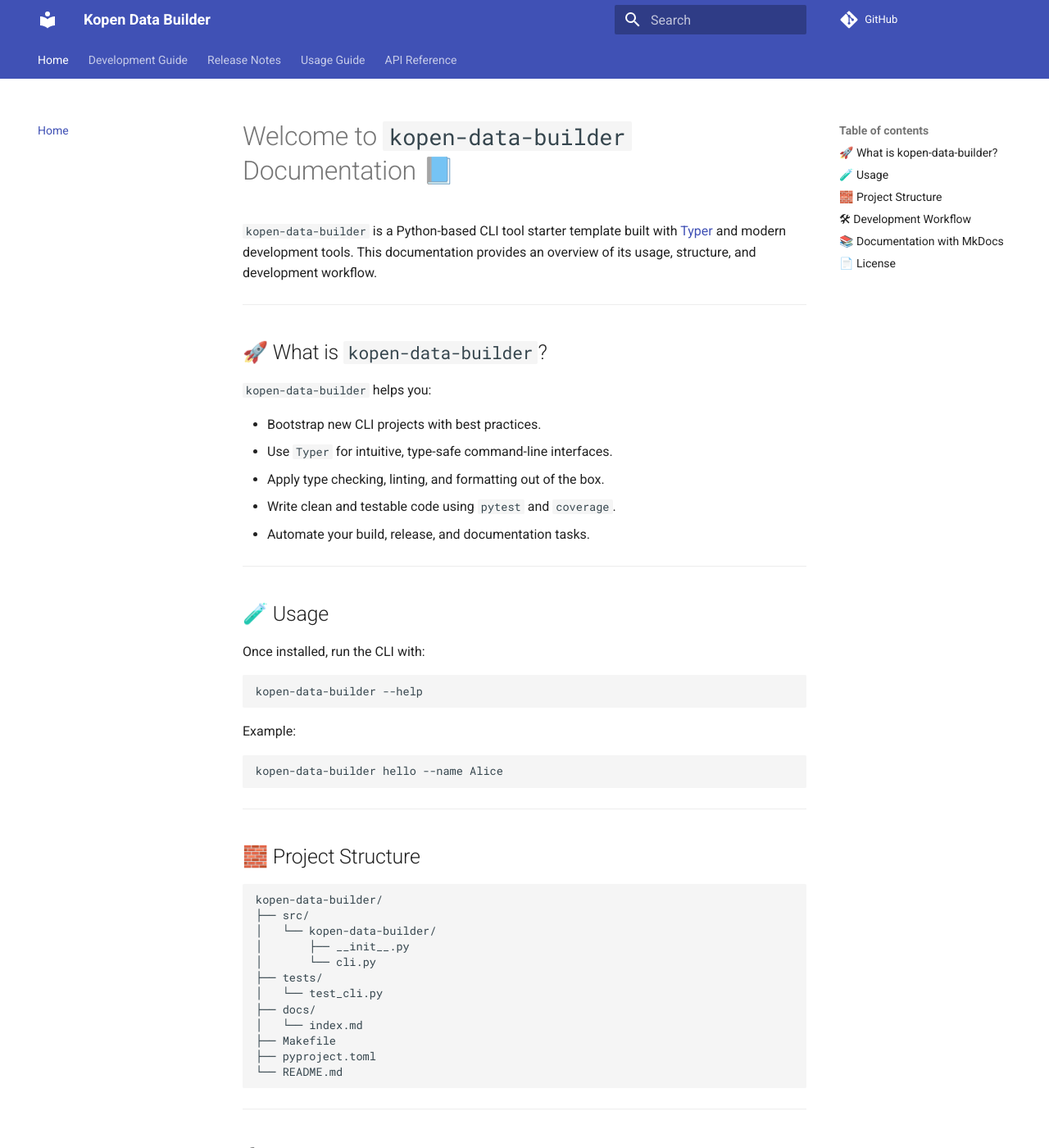
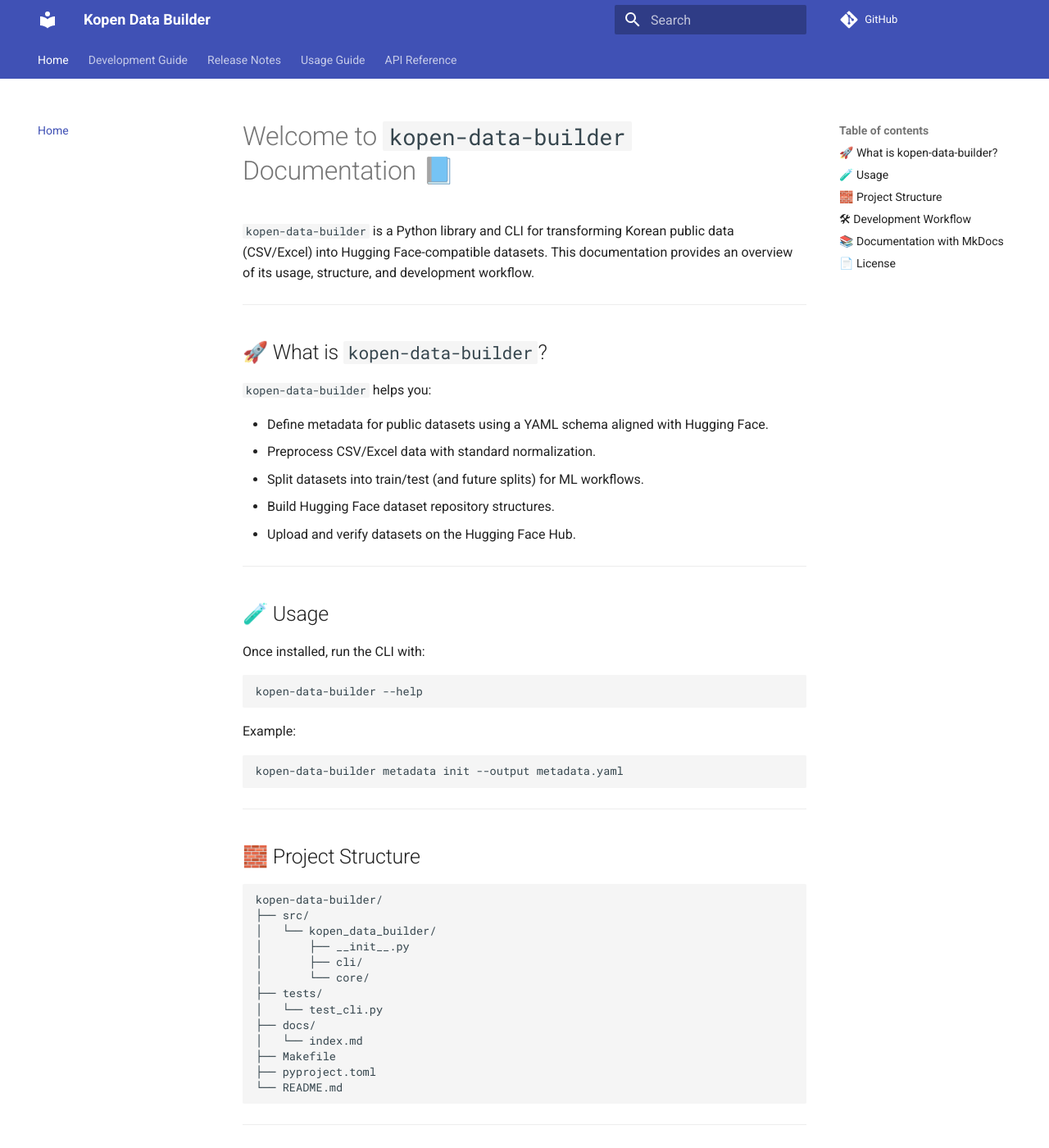
Before and after one commit to yeongseon/kopen-data-builder, an MkDocs documentation site: the page built from docs/index.md, in a window 1280 px wide and 1400 px high. Shown: the whole window at 82% size. Built offline with MkDocs 1.6.1 and Material for MkDocs 9.7.7, drawn with Linux system fonts in a browser that asks for light colours; comment, search, counter and statistics services are not loaded.

Commit message:
docs: add metadata guide and update documentation
Added comprehensive metadata_guide.md. Updated index.md and release.md to reflect
new core structure and provide accurate API documentation.

Ultraworked with Sisyphus

Co-authored-by: Sisyphus <clio-agent@sisyphuslabs.ai>

````diff
--- a/docs/index.md
+++ b/docs/index.md
@@ -1,6 +1,6 @@
 # Welcome to `kopen-data-builder` Documentation 📘
 
-`kopen-data-builder` is a Python-based CLI tool starter template built with [Typer](https://typer.tiangolo.com/) and modern development tools. This documentation provides an overview of its usage, structure, and development workflow.
+`kopen-data-builder` is a Python library and CLI for transforming Korean public data (CSV/Excel) into Hugging Face-compatible datasets. This documentation provides an overview of its usage, structure, and development workflow.
 
 ---
 
@@ -8,11 +8,11 @@
 
 `kopen-data-builder` helps you:
 
-- Bootstrap new CLI projects with best practices.
-- Use `Typer` for intuitive, type-safe command-line interfaces.
-- Apply type checking, linting, and formatting out of the box.
-- Write clean and testable code using `pytest` and `coverage`.
-- Automate your build, release, and documentation tasks.
+- Define metadata for public datasets using a YAML schema aligned with Hugging Face.
+- Preprocess CSV/Excel data with standard normalization.
+- Split datasets into train/test (and future splits) for ML workflows.
+- Build Hugging Face dataset repository structures.
+- Upload and verify datasets on the Hugging Face Hub.
 
 ---
 
@@ -27,7 +27,7 @@
 Example:
 
 ```bash
-kopen-data-builder hello --name Alice
+kopen-data-builder metadata init --output metadata.yaml
 ```
 
 ---
@@ -37,9 +37,10 @@
 ```
 kopen-data-builder/
 ├── src/
-│   └── kopen-data-builder/
+│   └── kopen_data_builder/
 │       ├── __init__.py
-│       └── cli.py
+│       ├── cli/
+│       └── core/
 ├── tests/
 │   └── test_cli.py
 ├── docs/
````
Also changed, not shown: docs/metadata_guide.md (+5 -8 lines), docs/release.md (+2 -2 lines).
